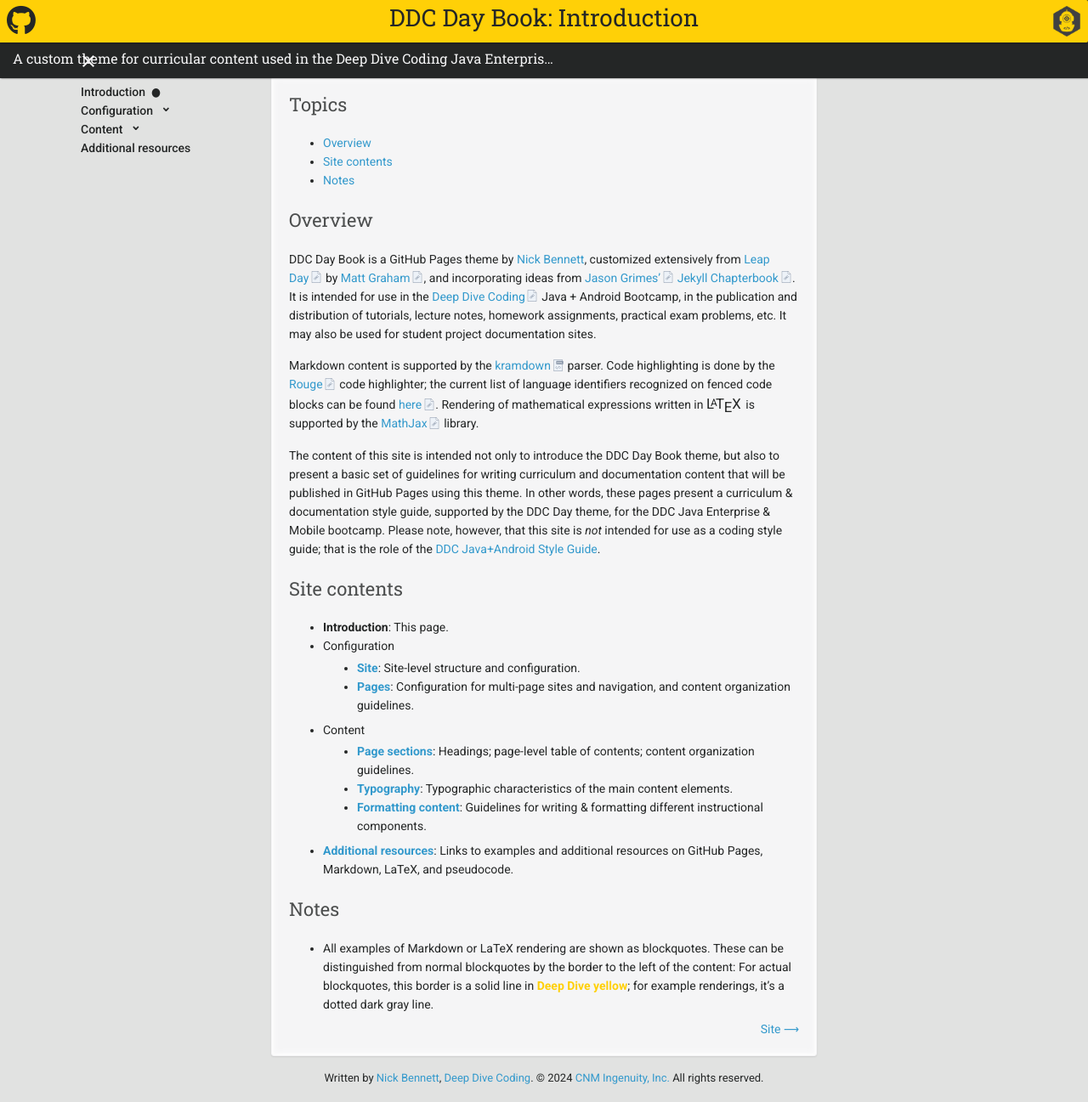
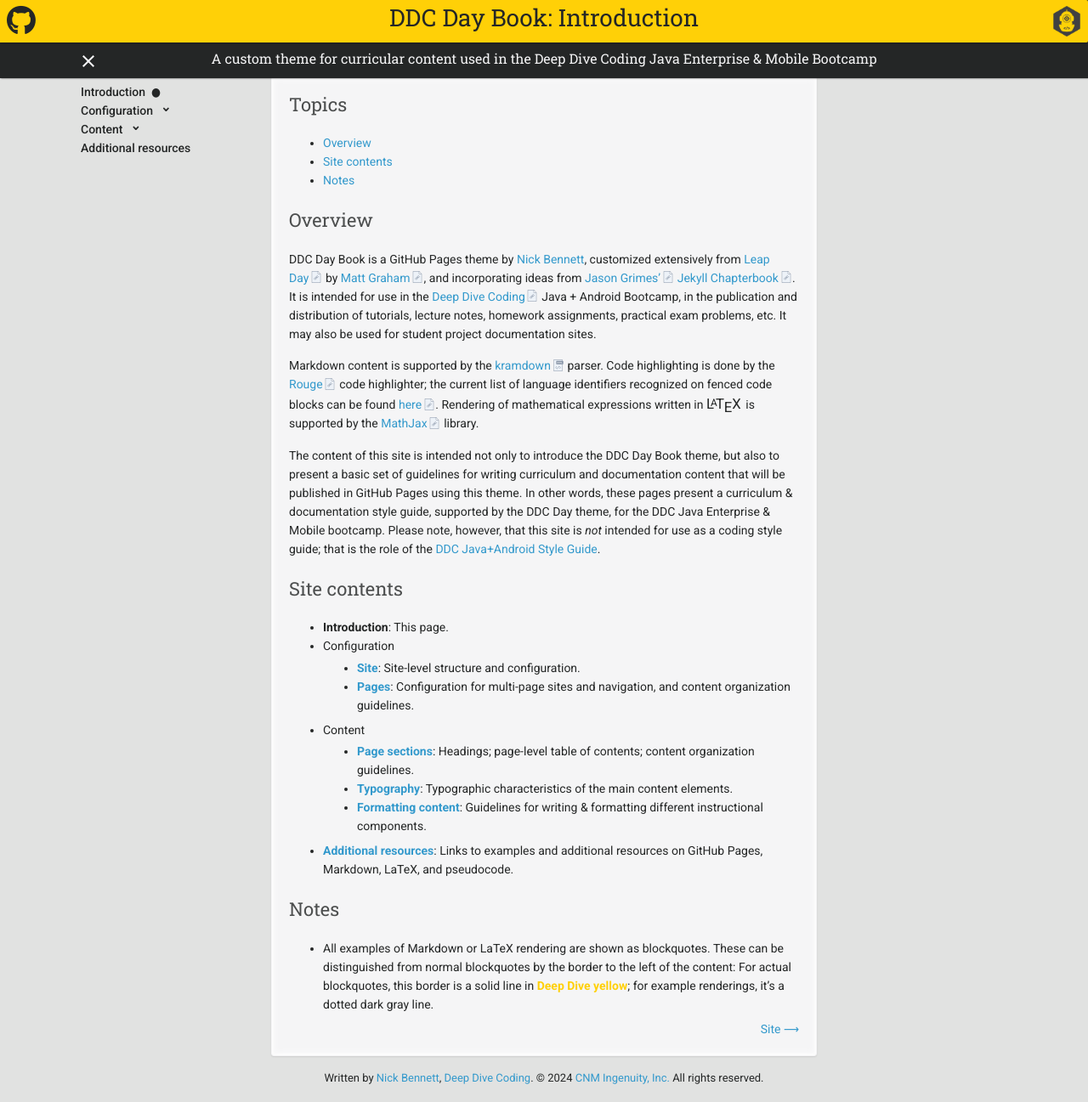
Before and after one commit to ddc-java/ddc-day-book, a Jekyll site: the page built from index.md, in a window 1280 px wide and 1297 px high. Shown: the whole window at 85% size. Built offline with Jekyll 4.4.1, drawn with Linux system fonts in a browser that asks for light colours; nearby versions of some CDN libraries; our own code applies the rules of GitHub Pages for plain Markdown files; formulas are drawn with MathJax 3.

Commit message:
Remove max-width on subtitle.

```diff
--- a/_sass/ddc-day-book.scss
+++ b/_sass/ddc-day-book.scss
@@ -548,7 +548,6 @@
     font-family: $title-fonts;
     color: $base-light-color;
     font-size: 18px;
-    max-width: 815px;
     margin: 0;
     white-space: nowrap;
     overflow: hidden;
@@ -1004,7 +1003,6 @@
 
     p {
       font-size: 16px;
-      max-width: 640px;
       padding: 0;
       margin: 0;
       white-space: nowrap;
@@ -1077,7 +1075,6 @@
 
     p {
       font-size: 14px;
-      max-width: 630px;
     }
 
   }
```
